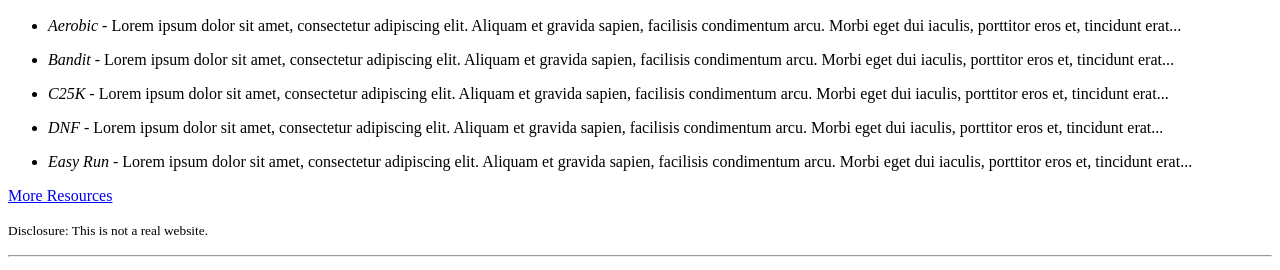
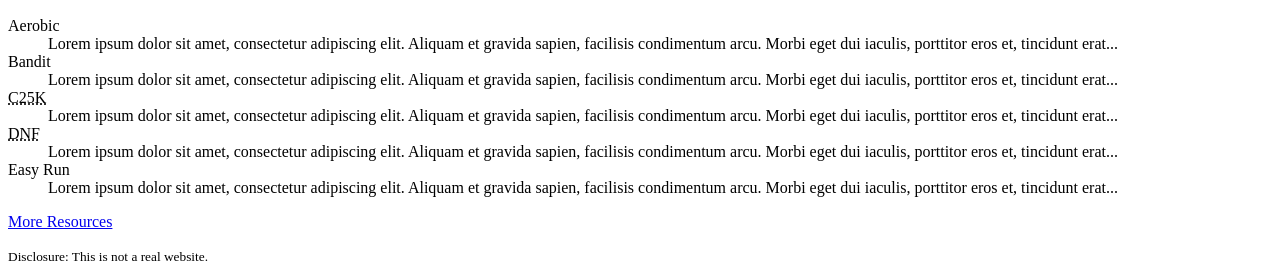
Before and after one commit to tlg-24-05-visa-sde-1/coty-lists-exercise, a plain HTML site: page resources/terms.html in a window 1280 px wide. Shown: the part 221-491 px from the top of the page. Drawn offline with Linux system fonts and the light colour scheme.

Commit message:
terms definition list

```diff
--- a/resources/terms.html
+++ b/resources/terms.html
@@ -22,31 +22,32 @@
   <a href="../register.html">Register</a>
 </div>
 <h2>Running Terms</h2>
-<ul>
-  <li><p><dfn>Aerobic</dfn> - Lorem ipsum dolor sit amet, consectetur adipiscing elit.
+<dl>
+  <dt id="aerobic">Aerobic</dt>
+  <dd>Lorem ipsum dolor sit amet, consectetur adipiscing elit.
     Aliquam et gravida sapien, facilisis condimentum arcu.
-    Morbi eget dui iaculis, porttitor eros et, tincidunt erat...</p></li>
-  <li><p>
-    <dfn>Bandit</dfn> - Lorem ipsum dolor sit amet, consectetur adipiscing elit.
+    Morbi eget dui iaculis, porttitor eros et, tincidunt erat...</dd>
+
+  <dt id="bandit">Bandit</dt>
+  <dd>Lorem ipsum dolor sit amet, consectetur adipiscing elit.
     Aliquam et gravida sapien, facilisis condimentum arcu.
-    Morbi eget dui iaculis, porttitor eros et, tincidunt erat...
-  </p></li>
-  <li><p>
-    <dfn>C25K</dfn> - Lorem ipsum dolor sit amet, consectetur adipiscing elit.
+    Morbi eget dui iaculis, porttitor eros et, tincidunt erat...</dd>
+
+  <dt id="C25K"><abbr title="couch to 5K">C25K</abbr></dt>
+  <dd>Lorem ipsum dolor sit amet, consectetur adipiscing elit.
     Aliquam et gravida sapien, facilisis condimentum arcu.
-    Morbi eget dui iaculis, porttitor eros et, tincidunt erat...
-  </p></li>
-  <li><p>
-    <dfn>DNF</dfn> - Lorem ipsum dolor sit amet, consectetur adipiscing elit.
+    Morbi eget dui iaculis, porttitor eros et, tincidunt erat...</dd>
+
+  <dt id="dnf"><abbr title="Did not finish">DNF</abbr></dt>
+  <dd>Lorem ipsum dolor sit amet, consectetur adipiscing elit.
     Aliquam et gravida sapien, facilisis condimentum arcu.
-    Morbi eget dui iaculis, porttitor eros et, tincidunt erat...
-  </p></li>
-  <li><p>
-    <dfn>Easy Run</dfn> - Lorem ipsum dolor sit amet, consectetur adipiscing elit.
+    Morbi eget dui iaculis, porttitor eros et, tincidunt erat...</dd>
+
+  <dt id="easy-run">Easy Run</dt>
+  <dd>Lorem ipsum dolor sit amet, consectetur adipiscing elit.
     Aliquam et gravida sapien, facilisis condimentum arcu.
-    Morbi eget dui iaculis, porttitor eros et, tincidunt erat...
-  </p></li>
-</ul>
+    Morbi eget dui iaculis, porttitor eros et, tincidunt erat...</dd>
+</dl>
 
 <p><a href="index.html">More Resources</a></p>
 <p><small>Disclosure: This is not a real website.</small></p>
```
